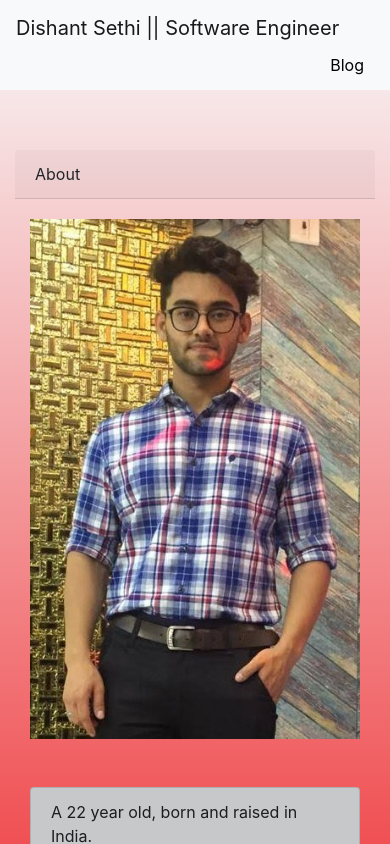
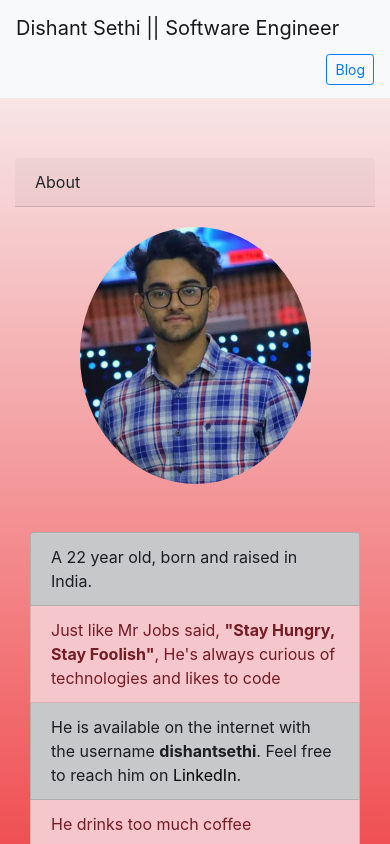
Before and after one commit to dishantsethi/website, a React (Create React App) app: page / in a window 390 px wide. Shown: the top 844 px of the page. Built offline with nearby package versions, Linux system fonts and the light colour scheme.

Commit message:
update image height for mobile devices

```diff
--- a/src/components/Header.js
+++ b/src/components/Header.js
@@ -1,5 +1,5 @@
 import React from 'react';
-import { Navbar, Nav } from 'react-bootstrap';
+import { Navbar, Button, Nav } from 'react-bootstrap';
 
 function Header(props) {
     return (
@@ -7,7 +7,9 @@ function Header(props) {
         <Navbar bg="light" variant="light" expand="lg">
         <Navbar.Brand>Dishant Sethi || Software Engineer</Navbar.Brand>
         <Navbar.Brand className="ml-auto">
-            <Nav.Link href="https://dishantsethi.wordpress.com" className="nav__items" target="_blank">Blog</Nav.Link>
+            <a href="https://dishantsethi.wordpress.com" target="_blank">
+              <Button variant="outline-primary" size="sm">Blog</Button>
+            </a>
         </Navbar.Brand>
         </Navbar>
       </div>
--- a/src/index.css
+++ b/src/index.css
@@ -77,6 +77,24 @@ body{
   cursor: pointer;
 }
 
+.img-fluid {
+  max-width: 100%;
+  height: auto;
+  margin-left: auto;
+  margin-right: auto;
+  display: block;
+}
+
+@media screen and (max-width:767px) {
+  .img-fluid {
+    max-width: 70%;
+    height: auto;
+    margin-left: auto;
+    margin-right: auto;
+    display: block;
+    border-radius: 50%
+  }
+}
 .links:hover{
   zoom: 1.2;
 }
```
Also changed, not shown: src/assets/pic.jpg.
